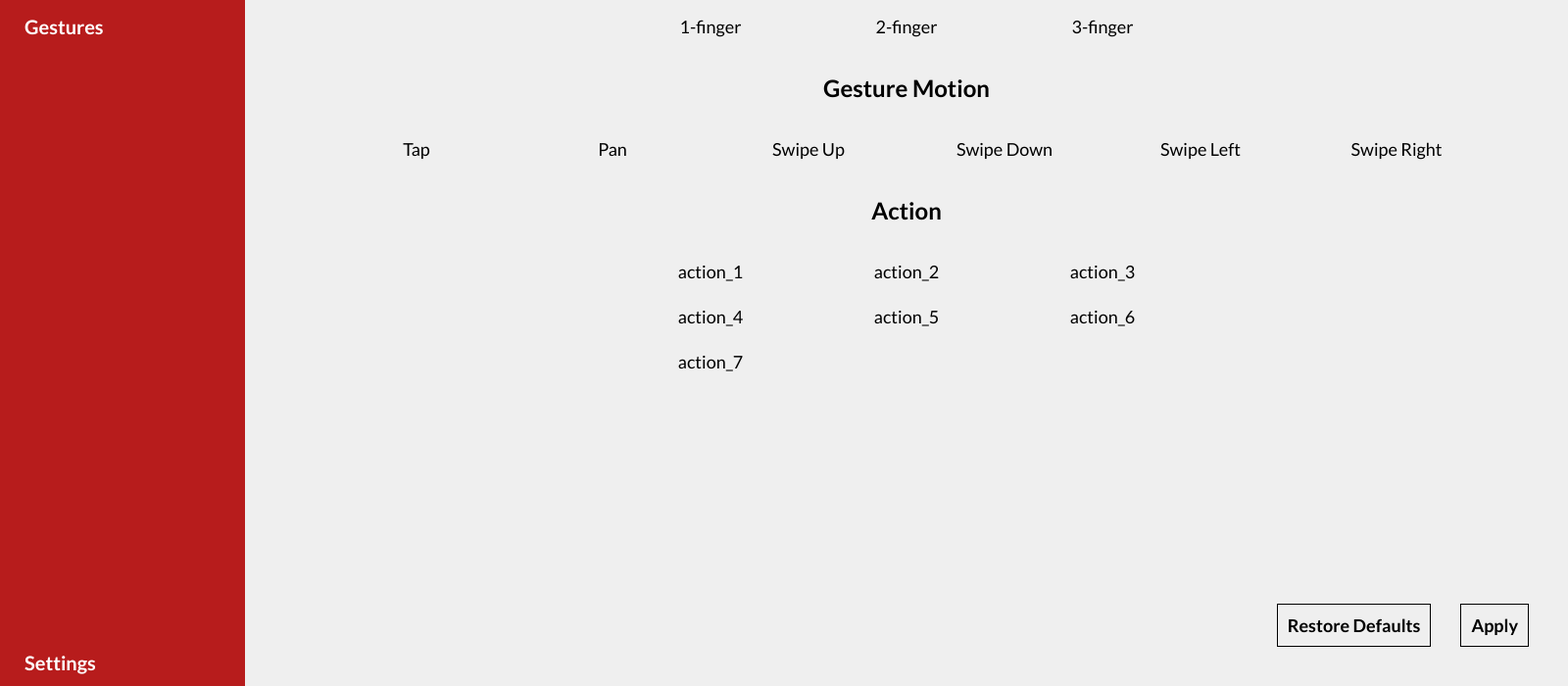
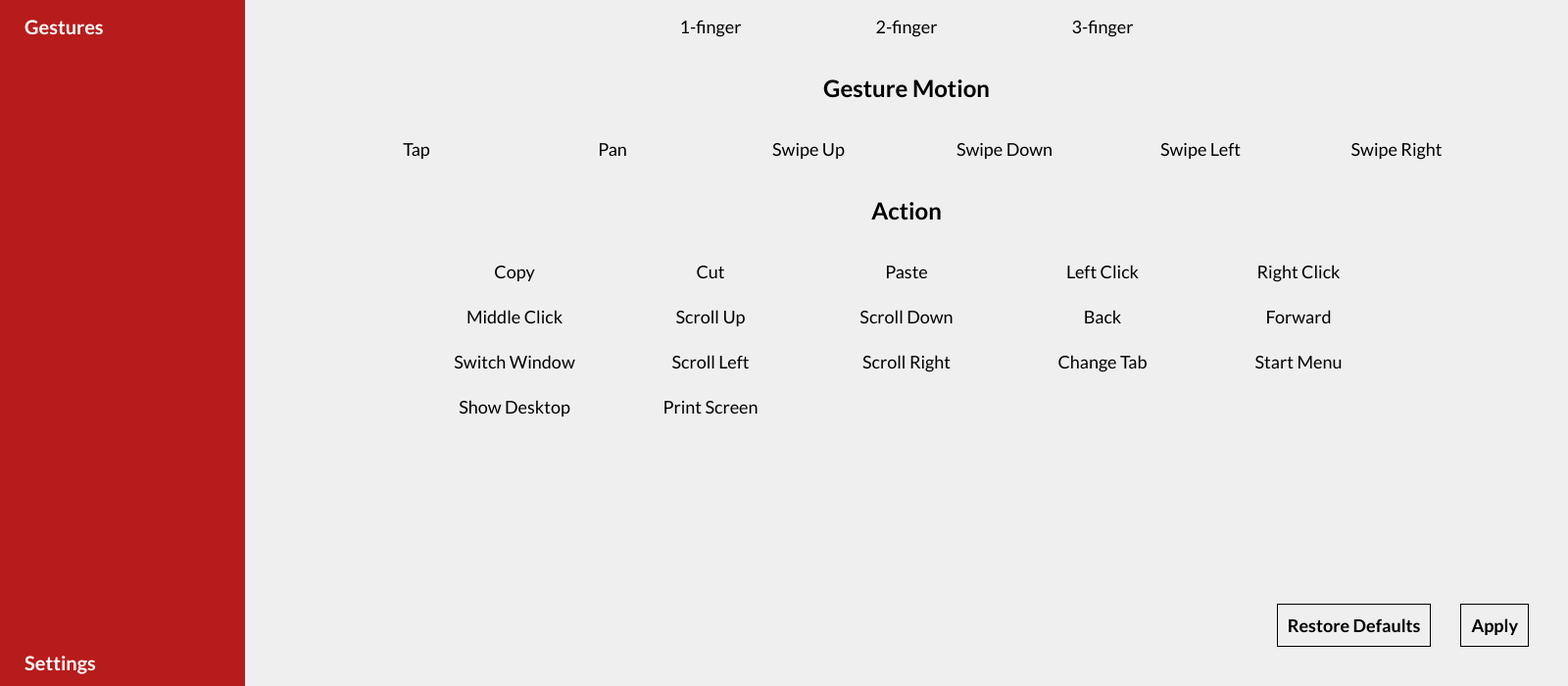
Before and after one commit to spencerng/SynapticGestures, an Electron app: page Electron/index.html in a window 1600 px wide. Shown: the part 100-800 px from the top of the page at 98% size. Drawn offline with nearby package versions, Linux system fonts and the light colour scheme.

Commit message:
Add action contol generation

```diff
--- a/Electron/generate.js
+++ b/Electron/generate.js
@@ -1,10 +1,44 @@
-var $ = require("jquery");
+var $ = require('jquery');
 
 var all_gestures;
 
 var current_type;
 var current_motion;
 var current_action;
+
+function listActions(){
+	actions = ["Copy", "Cut", "Paste", "Left Click", "Right Click",
+	"Middle Click","Scroll Up", "Scroll Down", "Back", "Forward", "Switch Window",
+	"Scroll Left", "Scroll Right", "Change Tab", "Start Menu", "Show Desktop",
+	"Print Screen"];
+	var spacer =  document.createElement("div");
+	spacer.className = 'spacer';
+	var actionDiv = document.getElementById("action");
+	actionDiv.appendChild(spacer);
+
+
+	for(var i = 1; i <= 5; i++){
+		var column = document.createElement("div");
+		column.className = "column";
+		column.id = "column" + i;
+		actionDiv.appendChild(column);
+	}
+	var colNum = 1;
+
+	for(var i = 0; i < actions.length; i++){
+		var action = document.createElement("div");
+		action.className= "gridobj";
+		action.id=actions[i];
+
+		action.innerHTML = actions[i];
+		document.getElementById("column"+colNum).appendChild(action);
+		action.onclick = function(){set_action(this.id);};
+		if(++colNum==6)
+			colNum = 1;
+
+	}
+	actionDiv.appendChild(spacer);
+}
 
 function reset_storage() {
 	all_gestures = {
@@ -44,6 +78,7 @@ $(document).ready(function() {
 		all_gestures = JSON.parse(localStorage.getItem("all_gestures"));
 		console.log("successfully retrieved");
 	}
+	listActions();
 });
 
 function set_type(type) {
@@ -65,6 +100,9 @@ function set_action(action) {
 }
 
 function generateAHK() {
+	var fs = require('fs');
+	var script = 'hello world'
+	fs.writeFileSync('test.txt', script, 'utf-8');
 	return null;
 }
 
--- a/Electron/index.html
+++ b/Electron/index.html
@@ -35,20 +35,8 @@
 			<div class="heading" id="action_head">Action</div>
 			<div class="grid" id="action">
 				<div class="spacer"></div>
-				<div class="column" id="column1">
-					<div class="gridobj" id="action_1" onclick="set_action('action_1')">action_1</div>
-					<div class="gridobj" id="action_4" onclick="set_action('action_4')">action_4</div>
-					<div class="gridobj" id="action_7" onclick="set_action('action_7')">action_7</div>
-				</div>
-				<div class="column" id="column3">
-					<div class="gridobj" id="action_2" onclick="set_action('action_2')">action_2</div>
-					<div class="gridobj" id="action_5" onclick="set_action('action_5')">action_5</div>
-				</div>
-				<div class="column" id="column3">
-					<div class="gridobj" id="action_3" onclick="set_action('action_3')">action_3</div>
-					<div class="gridobj" id="action_6" onclick="set_action('action_6')">action_6</div>
-				</div>
-				<div class="spacer"></div>
+
+
 			</div>
 			<div id="bottom">
 				<div class="button" id="restore" onclick="reset()">Restore Defaults</div>
```
Also changed, not shown: Electron/package.json (+6 -1 lines), 3 other files.
